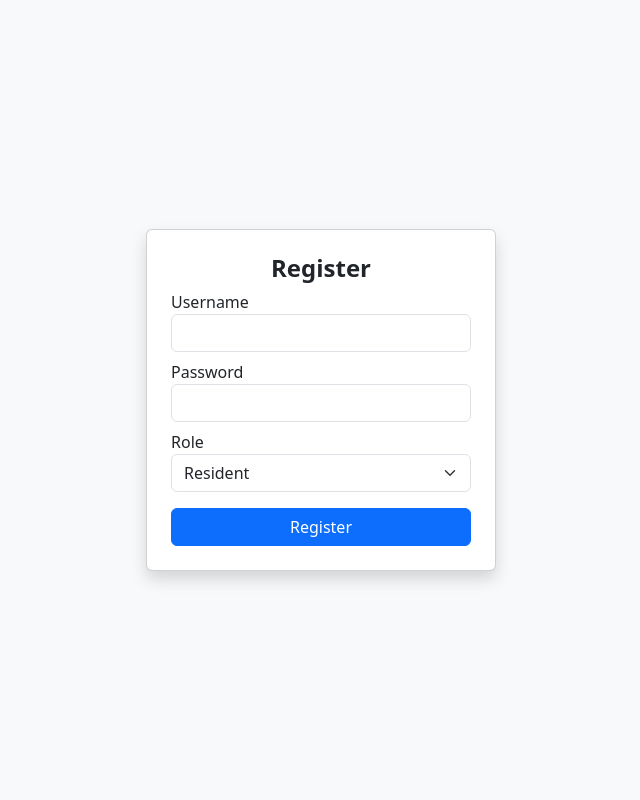
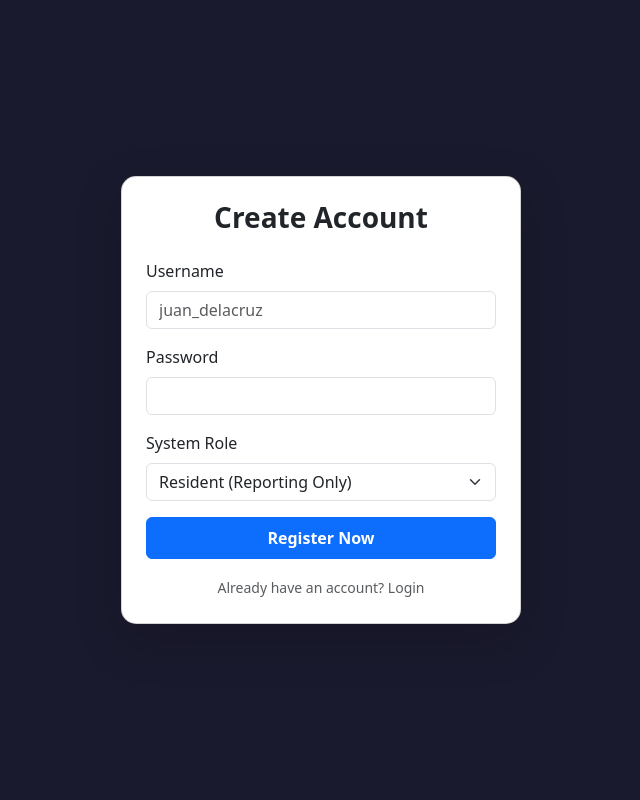
Before and after one commit to rframos/crime-reporting-system, a Flask app: page /register in a window 1280 px wide. Shown: the whole page, without its empty margins (319-959 px from the left). Run offline with Flask 3, Linux system fonts and the light colour scheme.

Commit message:
Update register.html

```diff
--- a/templates/register.html
+++ b/templates/register.html
@@ -1,27 +1,47 @@
 <!DOCTYPE html>
 <html>
-<head><title>Register</title><link href="https://cdn.jsdelivr.net/npm/bootstrap@5.3.0/dist/css/bootstrap.min.css" rel="stylesheet"></head>
-<body class="bg-light d-flex align-items-center" style="height: 100vh;">
-    <div class="card mx-auto shadow p-4" style="width: 350px;">
-        <h4 class="text-center fw-bold">Register</h4>
+<head>
+    <title>SafeCity | Register</title>
+    <link href="https://cdn.jsdelivr.net/npm/bootstrap@5.3.0/dist/css/bootstrap.min.css" rel="stylesheet">
+    <style>body { background: #1a1a2e; color: white; }</style>
+</head>
+<body class="d-flex align-items-center" style="height: 100vh;">
+    <div class="card mx-auto shadow-lg p-4 bg-white text-dark" style="width: 400px; border-radius: 15px;">
+        <h3 class="fw-bold text-center mb-4">Create Account</h3>
         <form id="regForm">
-            <div class="mb-2"><label>Username</label><input type="text" name="username" class="form-control" required></div>
-            <div class="mb-2"><label>Password</label><input type="password" name="password" class="form-control" required></div>
-            <div class="mb-3"><label>Role</label>
-                <select name="role" class="form-select">
-                    <option value="Resident">Resident</option>
-                    <option value="Police">Police</option>
-                    <option value="Admin">Admin</option>
+            <div class="mb-3">
+                <label class="form-label">Username</label>
+                <input type="text" name="username" class="form-control" placeholder="juan_delacruz" required>
+            </div>
+            <div class="mb-3">
+                <label class="form-label">Password</label>
+                <input type="password" name="password" class="form-control" required>
+            </div>
+            <div class="mb-3">
+                <label class="form-label">System Role</label>
+                <select name="role" class="form-select" required>
+                    <option value="Resident">Resident (Reporting Only)</option>
+                    <option value="Barangay">Barangay Official (Responder)</option>
+                    <option value="Police">Police Officer (Enforcement)</option>
+                    <option value="Admin">System Administrator (Full Access)</option>
                 </select>
             </div>
-            <button class="btn btn-primary w-100">Register</button>
+            <button class="btn btn-primary w-100 py-2 fw-bold">Register Now</button>
+            <div class="text-center mt-3">
+                <a href="/login" class="text-decoration-none small text-muted">Already have an account? Login</a>
+            </div>
         </form>
     </div>
     <script>
         document.getElementById('regForm').onsubmit = async (e) => {
             e.preventDefault();
-            const res = await fetch('/api/register', {method:'POST', body:new FormData(e.target)});
-            if(res.ok) window.location.href="/login";
+            const res = await fetch('/api/register', { method: 'POST', body: new FormData(e.target) });
+            if(res.ok) {
+                alert("Account created successfully!");
+                window.location.href = "/login";
+            } else {
+                alert("Registration failed. Username might be taken.");
+            }
         };
     </script>
 </body>
```
